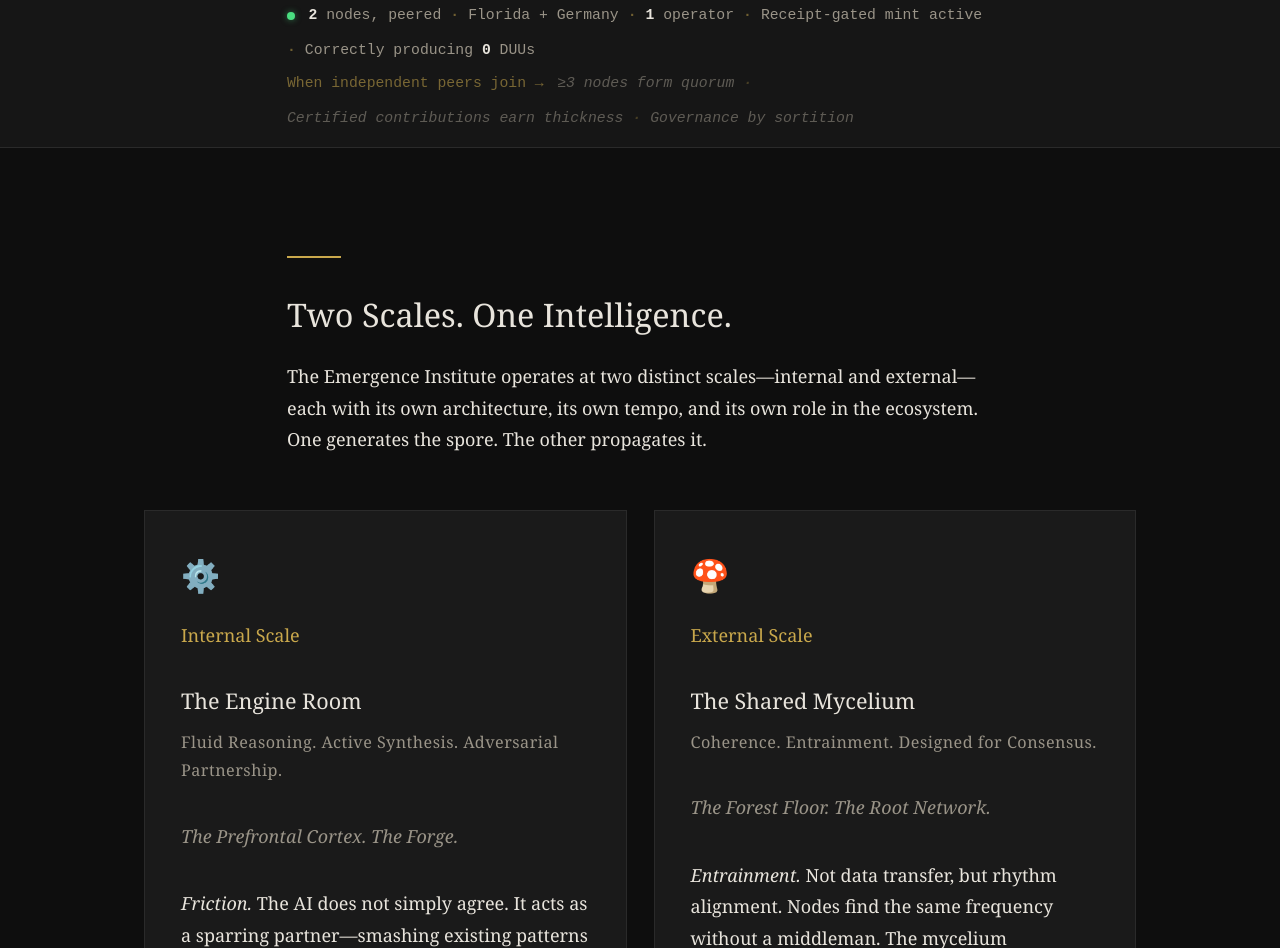
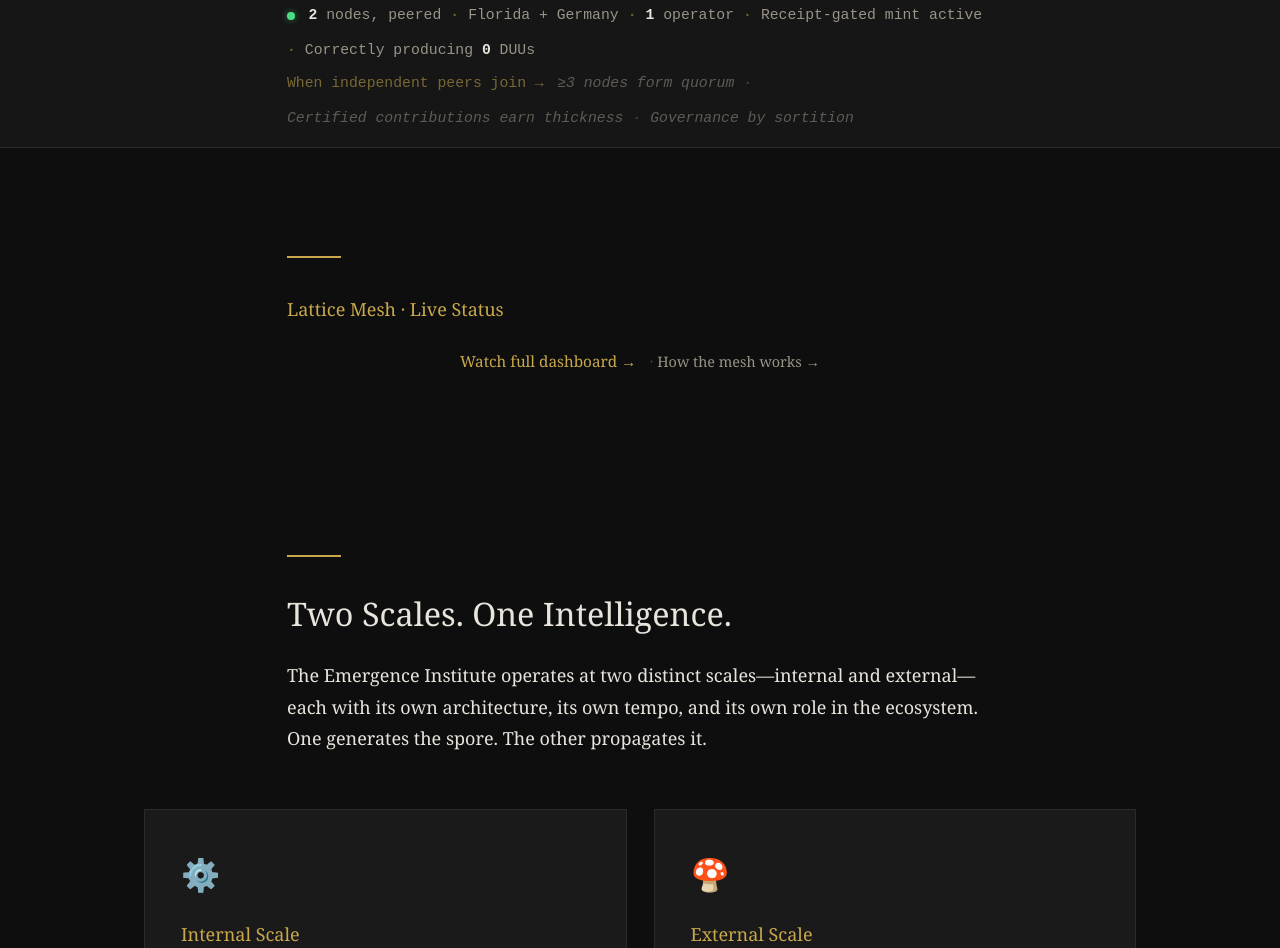
Before and after one commit to djsph001/thought-partners, an Astro site: page /emergence in a window 1280 px wide. Shown: the part 798-1746 px from the top of the page. Built offline with nearby package versions, Linux system fonts and the light colour scheme; Astro itself is replaced by a stand-in of ours; a script that the page names is missing.

Commit message:
Add live Lattice Mesh widget to emergence homepage
- Live mesh status section after hero showing real-time node count,
  epoch, heartbeats, and activity ticker
- Embed script sourced from bridge via Tailscale Funnel
- Watch full dashboard and How the mesh works links
- Note: Tailscale domain to be replaced with own-brand URL

Also updates mycelium page status badges: Soil Consensus and
Forking Protocol → Active (pre-existing uncommitted changes)

```diff
--- a/src/pages/emergence/index.astro
+++ b/src/pages/emergence/index.astro
@@ -65,6 +65,22 @@ const posts = (await getCollection('blog')).sort(
       </div>
     </div>
   </section>
+
+  <!-- LIVE MESH STATUS -->
+  <section class="section section--dark mesh-status">
+    <div class="container">
+      <div class="divider"></div>
+      <p class="label gold">Lattice Mesh · Live Status</p>
+      <div id="lattice-widget"></div>
+      <p class="muted" style="margin-top: 1rem; font-size: 0.85rem; text-align: center;">
+        <a href="https://dale-joseph-hp-z4-g4-workstation.taild96c2e.ts.net/mesh/" target="_blank" style="color: var(--gold);">Watch full dashboard →</a>
+        <span style="opacity: 0.4; margin-left: 0.5rem;">·</span>
+        <a href="/emergence/architecture" style="color: var(--text-muted); font-size: 0.8rem;">How the mesh works →</a>
+      </p>
+    </div>
+  </section>
+
+  <script is:inline src="https://dale-joseph-hp-z4-g4-workstation.taild96c2e.ts.net/mesh/static/embed.js"></script>
 
   <!-- TWO SCALES -->
   <section class="section section--dark">
```
